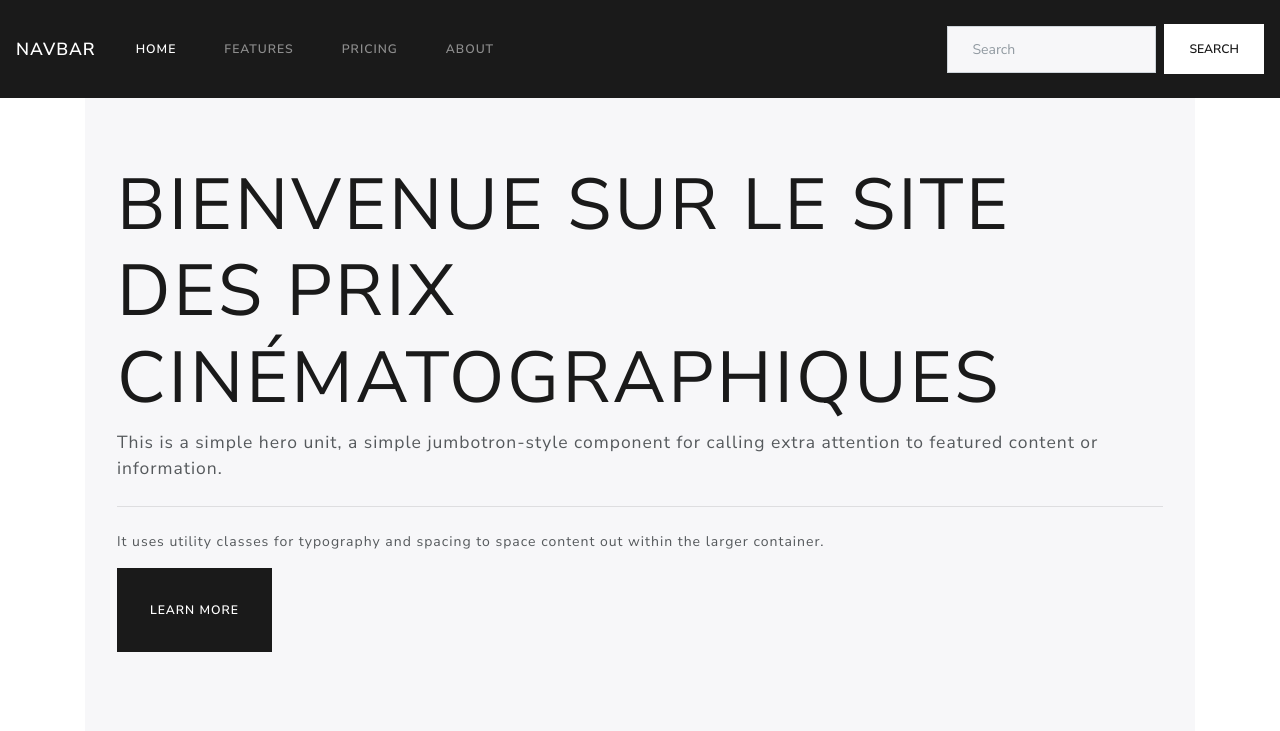
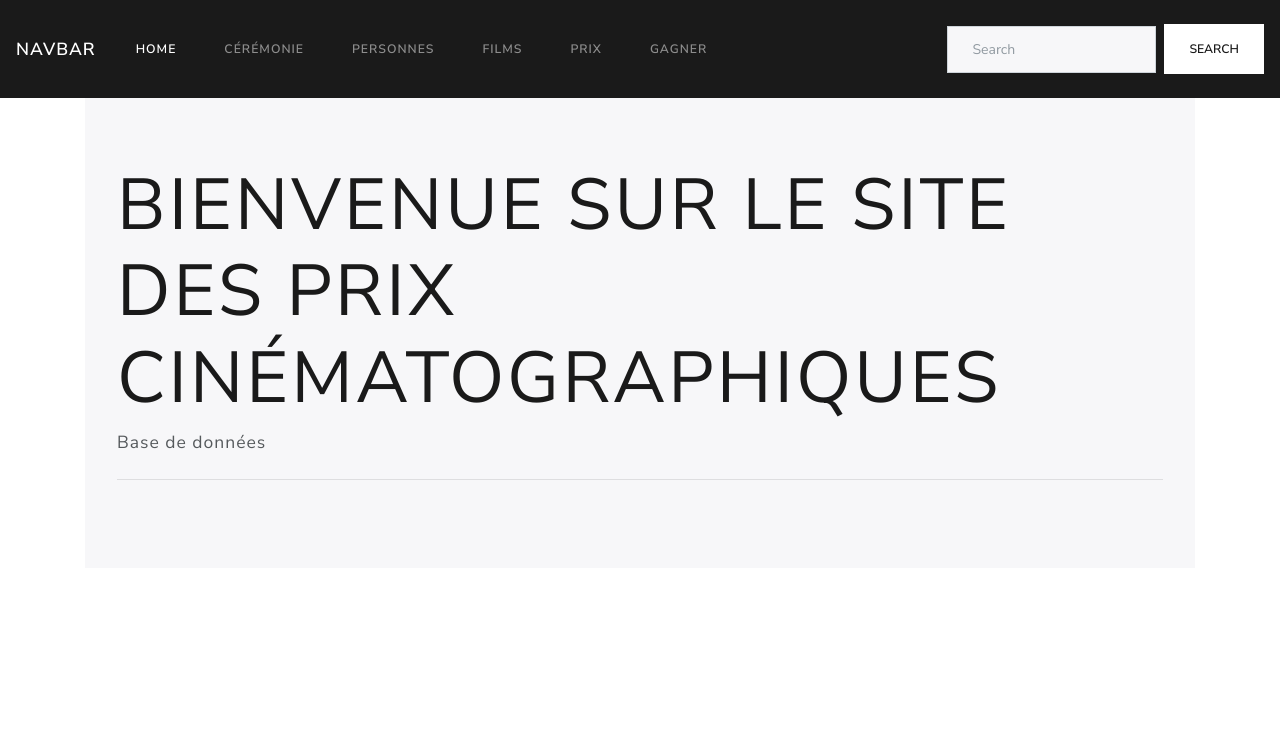
Before and after one commit to MaximeCaricand/symphony-crud, a Symfony app: template templates/index.html.twig in a window 1280 px wide. Shown: the top 731 px of the page. Run offline with Twig, Linux system fonts and the light colour scheme; the template is opened without the code that fills it, so the values that code supplies are empty; some libraries are stand-ins or nearby versions.

Commit message:
ajout élément à la nav bar

```diff
--- a/templates/Header/navbar.html.twig
+++ b/templates/Header/navbar.html.twig
@@ -10,13 +10,19 @@
         <a class="nav-link" href="{{ path('accueil') }}">Home <span class="sr-only">(current)</span></a>
       </li>
       <li class="nav-item">
-        <a class="nav-link" href="#">Features</a>
+        <a class="nav-link" href="{{ path('ceremonie_index') }}">Cérémonie</a>
       </li>
       <li class="nav-item">
-        <a class="nav-link" href="#">Pricing</a>
+        <a class="nav-link" href="{{ path('personne_index') }}">Personnes</a>
       </li>
       <li class="nav-item">
-        <a class="nav-link" href="#">About</a>
+        <a class="nav-link" href="{{ path('film_index') }}">Films</a>
+      </li>
+      <li class="nav-item">
+        <a class="nav-link" href="{{ path('prix_index') }}">Prix</a>
+      </li>
+      <li class="nav-item">
+        <a class="nav-link" href="{{ path('gagner_index') }}">Gagner</a>
       </li>
     </ul>
     <form class="form-inline my-2 my-lg-0">
--- a/templates/index.html.twig
+++ b/templates/index.html.twig
@@ -6,13 +6,10 @@
     <div id="container">
        <div class="jumbotron">
             <h1 class="display-3">Bienvenue sur le site des prix cinématographiques</h1>
-            <p class="lead">This is a simple hero unit, a simple jumbotron-style component for calling extra attention to featured content or information.</p>
+            <p class="lead">Base de données</p>
             <hr class="my-4">
 
-            <p>It uses utility classes for typography and spacing to space content out within the larger container.</p>
-            <p class="lead">
-                <a class="btn btn-primary btn-lg" href="#" role="button">Learn more</a>
-            </p>
+            <!--<p><img src="img/modele.png"></p>-->
         </div>
 
     </div>
```
